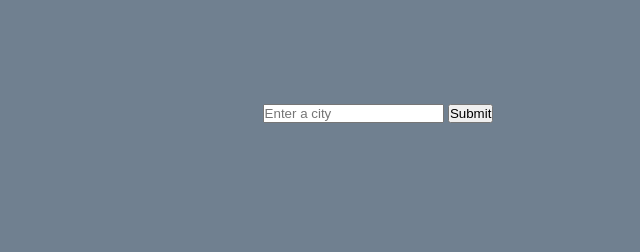
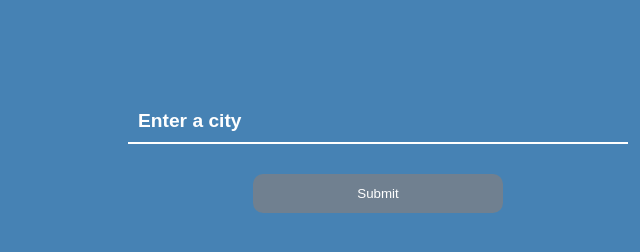
Before and after one commit to dylanawhite92/Relay-Proxy, a plain HTML site: page public/index.html in a window 1280 px wide. Shown: the whole page, without its empty margins (262-902 px from the left). Drawn offline with Linux system fonts and the light colour scheme.

Commit message:
input/button style

```diff
--- a/public/style.css
+++ b/public/style.css
@@ -9,7 +9,7 @@
 body {
     font-family: "Poppins", sans-serif;
     line-height: 1.6;
-    background-color: slategray;
+    background-color: steelblue;
     color: #fff;
 }
 
@@ -25,3 +25,39 @@ h2 {
     margin: 100px auto;
     text-align: center;
 }
+
+input, input::placeholder, button {
+    color: #fff;
+}
+
+input {
+    width: 100%;
+    padding: 10px;
+    border: none;
+    border-bottom: 2px solid #fff;
+    background-color: transparent;
+    font-size: 1.2rem;
+    font-weight: bold;
+}
+
+input:focus {
+    outline: none;
+}
+
+input::placeholder {
+}
+
+button {
+    padding: 12px;
+    width: 250px;
+    border: none;
+    border-radius: 10px;
+    background-color: slategrey;
+    margin-top: 30px;
+}
+
+button:hover {
+    background-color: #fff;
+    color: #000;
+    cursor: pointer;
+}
```
